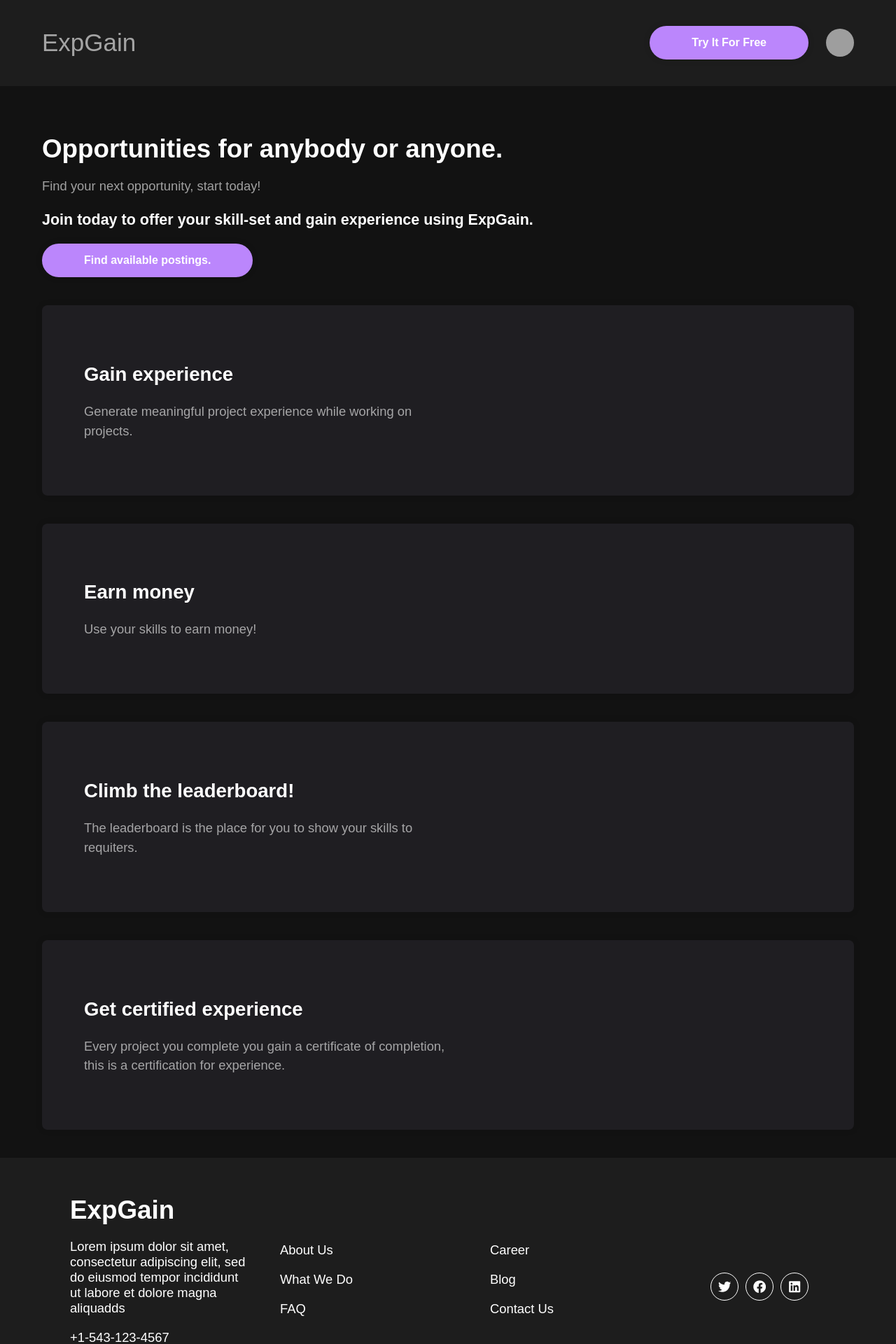
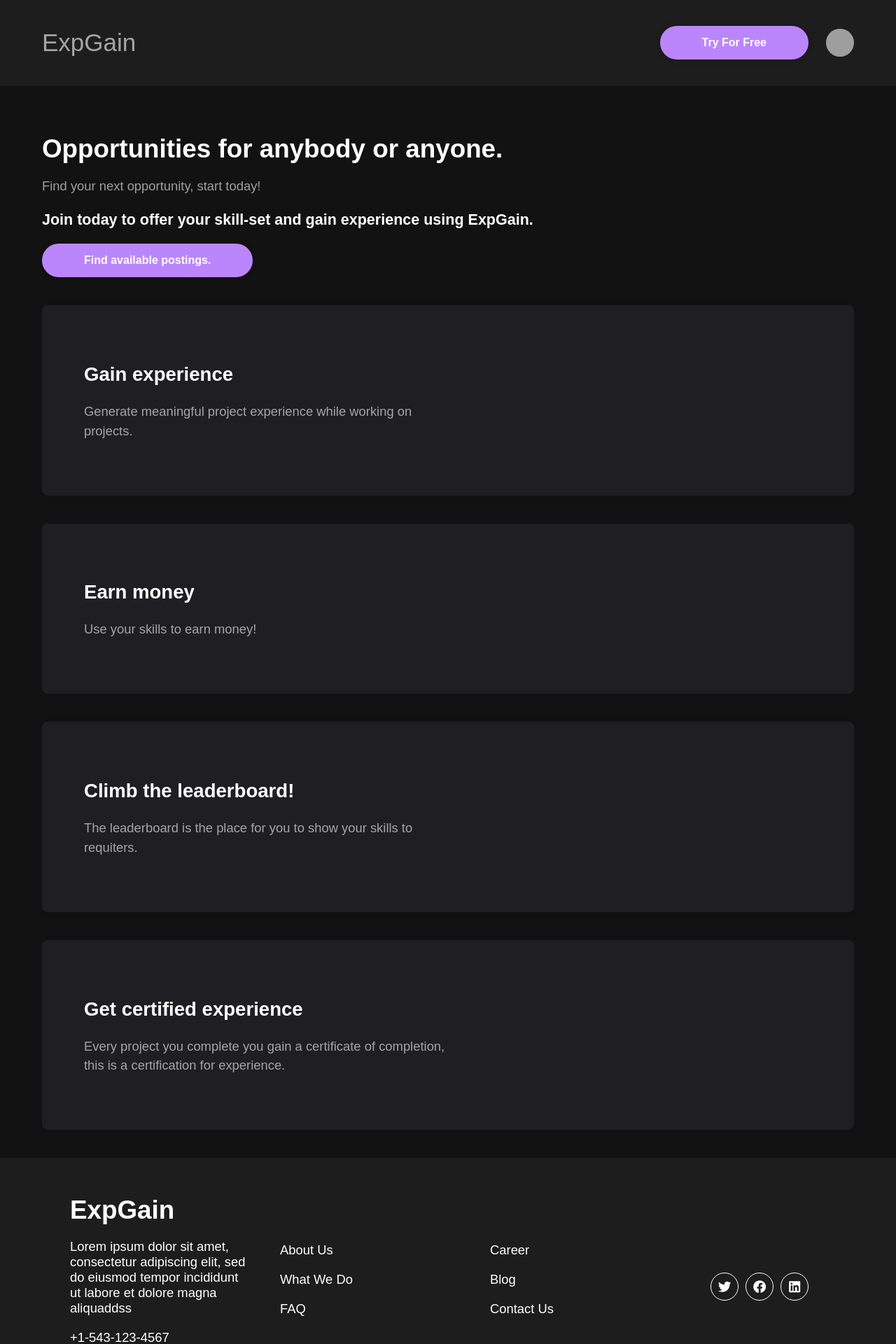
Before and after one commit to ViggoLagerstedtEkholm/expgain-frontend, a React (Create React App) app: page / in a window 1280 px wide. Shown: the top 1920 px of the page at 70% size. Built offline with nearby package versions, Linux system fonts and the light colour scheme; grey boxes are pictures that could not be loaded.

Commit message:
Addeed styling.

```diff
--- a/src/Components/Footer.tsx
+++ b/src/Components/Footer.tsx
@@ -16,7 +16,7 @@ function Footer() {
                         </li>
                         <li>
                             Lorem ipsum dolor sit amet, consectetur adipiscing elit, sed do
-                            eiusmod tempor incididunt ut labore et dolore magna aliquadds
+                            eiusmod tempor incididunt ut labore et dolore magna aliquaddss
                         </li>
                         <li>+1-543-123-4567</li>
                         <li>example@expgain.com</li>
--- a/src/Components/Header.tsx
+++ b/src/Components/Header.tsx
@@ -10,7 +10,7 @@ export default function Header(){
                 <Nav>
                     <Logo>ExpGain</Logo>
                     <AuthBox>
-                        <Button>Try It For Free</Button>
+                        <Button>Try For Free</Button>
                         <IconStyle src={`https://avatars.githubusercontent.com/u/60555651?v=4`} width={40} height={40}/>
                     </AuthBox>
                 </Nav>
```
